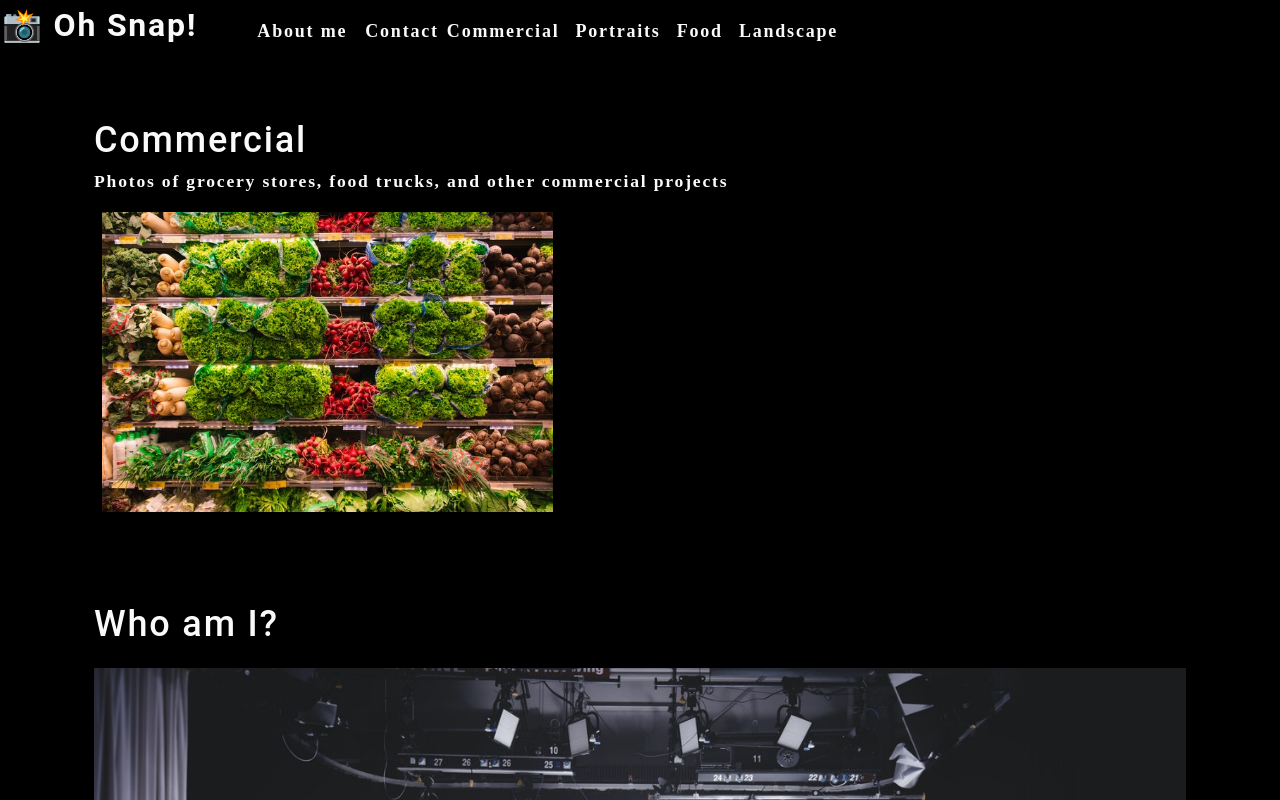
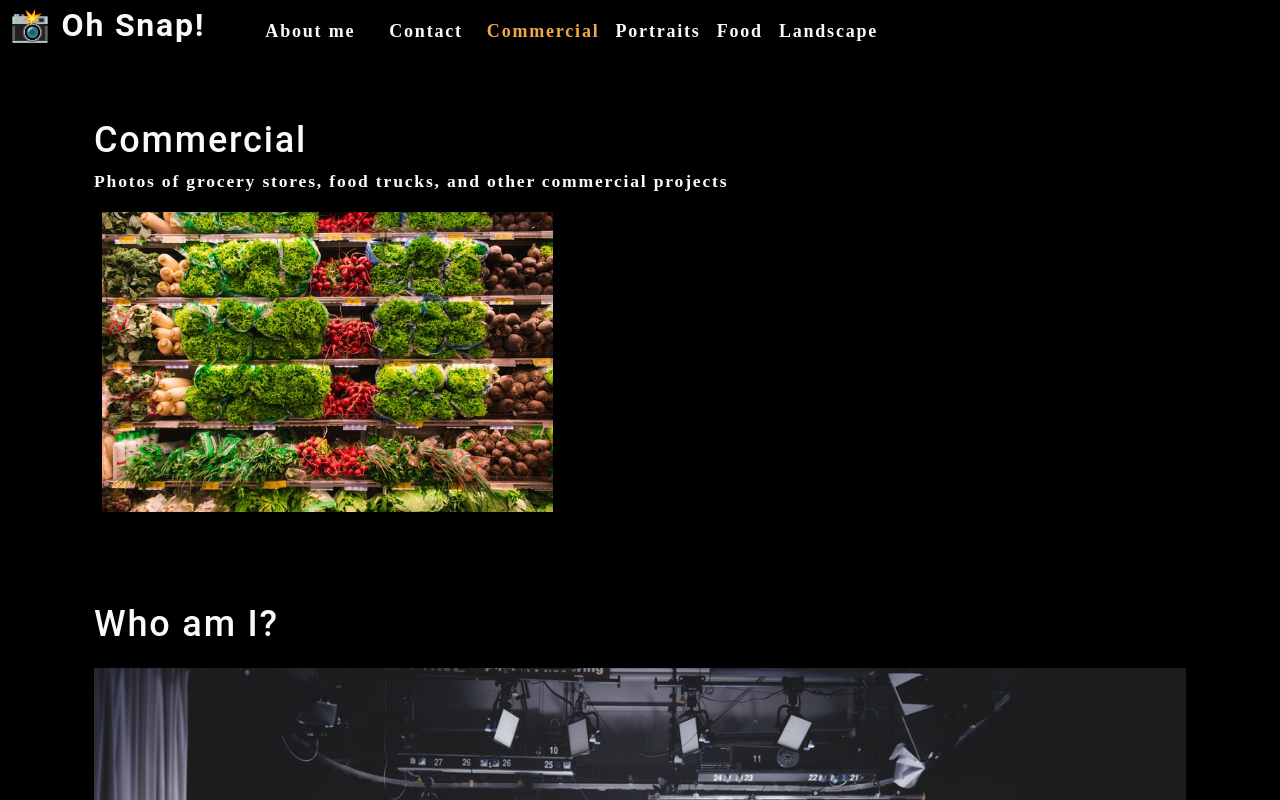
Before and after one commit to bsolis6878/photo-port, a React (Create React App) app: page / in a window 1280 px wide. Shown: the top 800 px of the page. Built offline with nearby package versions, Linux system fonts and the light colour scheme.

Commit message:
implemented hooks to update nav

```diff
--- a/src/App.js
+++ b/src/App.js
@@ -1,16 +1,35 @@
-import React from 'react';
+import React, { useState } from 'react';
 import Nav from './components/Nav';
 import About from './components/About';
 import Gallery from './components/Gallery';
 
 function App() {
 
+  const [categories] = useState([
+    {
+        name: "commercial",
+        description:
+            "Photos of grocery stores, food trucks, and other commercial projects"
+    },
+    { name: "portraits", description: "Portraits of people in my life" },
+    { name: "food", description: "Delicious delicacies" },
+    { name: "landscape", description: "Fields, farmhouses, waterfalls, and the beatufy of nature" },
+]);
+
+const [currentCategory, setCurrentCategory] = useState(categories[0]);
+
   return (
     <div>
-      <Nav></Nav>
+      <Nav
+        categories={categories}
+        setCurrentCategory={setCurrentCategory}
+        currentCategory={currentCategory}
+      ></Nav>
       <main>
-        <Gallery></Gallery>
-        <About></About>
+        <div>
+          <Gallery></Gallery>
+          <About></About>
+        </div>
       </main>
     </div>
   );
--- a/src/components/Nav/index.js
+++ b/src/components/Nav/index.js
@@ -1,30 +1,18 @@
 import React from 'react';
+import { capitalizeFirstLetter } from '../../utils/helpers';
 
-function Nav() {
-
-    const categories = [
-        {
-            name: "Commercial",
-            description:
-                "Photos of grocery stores, food trucks, and other commercial projects"
-        },
-        { name: "Portraits", description: "Portraits of people in my life" },
-        { name: "Food", description: "Delicious delicacies" },
-        {
-            name: "Landscape",
-            description: "Fields, farmhouses, waterfalls, and the beatufy of nature"
-        },
-    ];
-
-    function categorySelected(name) {
-        console.log(`${name} clicked`)
-    }
+function Nav(props) {
+    const {
+        categories = [],
+        setCurrentCategory,
+        currentCategory
+    } = props;
 
     return (
-        <header className="flex-row">
+        <header className="flex-row px-1">
             <h2>
                 <a data-testid="link" href="/">
-                    <span role="img" aria-label="camera">📸</span> Oh Snap!
+                    <span role="img" aria-label="camera"> 📸</span> Oh Snap!
                 </a>
             </h2>
             <nav>
@@ -34,23 +22,26 @@
                             About me
                         </a>
                     </li>
-                    <li>
+                    <li className="mx-2">
                         <span>Contact</span>
                     </li>
                         {categories.map((category) => (
-                            <li
-                                className="mx-1"
-                                key={category.name}
-                            >
-                                <span onClick={() => categorySelected(category.name)} >
-                                    {category.name}
+                            <li className={`mx-1 ${
+                                currentCategory.name === category.name && 'navActive'
+                            }`} key={category.name}>
+                                <span
+                                    onClick={() => {
+                                        setCurrentCategory(category)
+                                    }}
+                                >
+                                    {capitalizeFirstLetter(category.name)}
                                 </span>
                             </li>
                         ))}
                 </ul>
             </nav>
         </header>
-    )
+    );
 }
 
 export default Nav;
```
